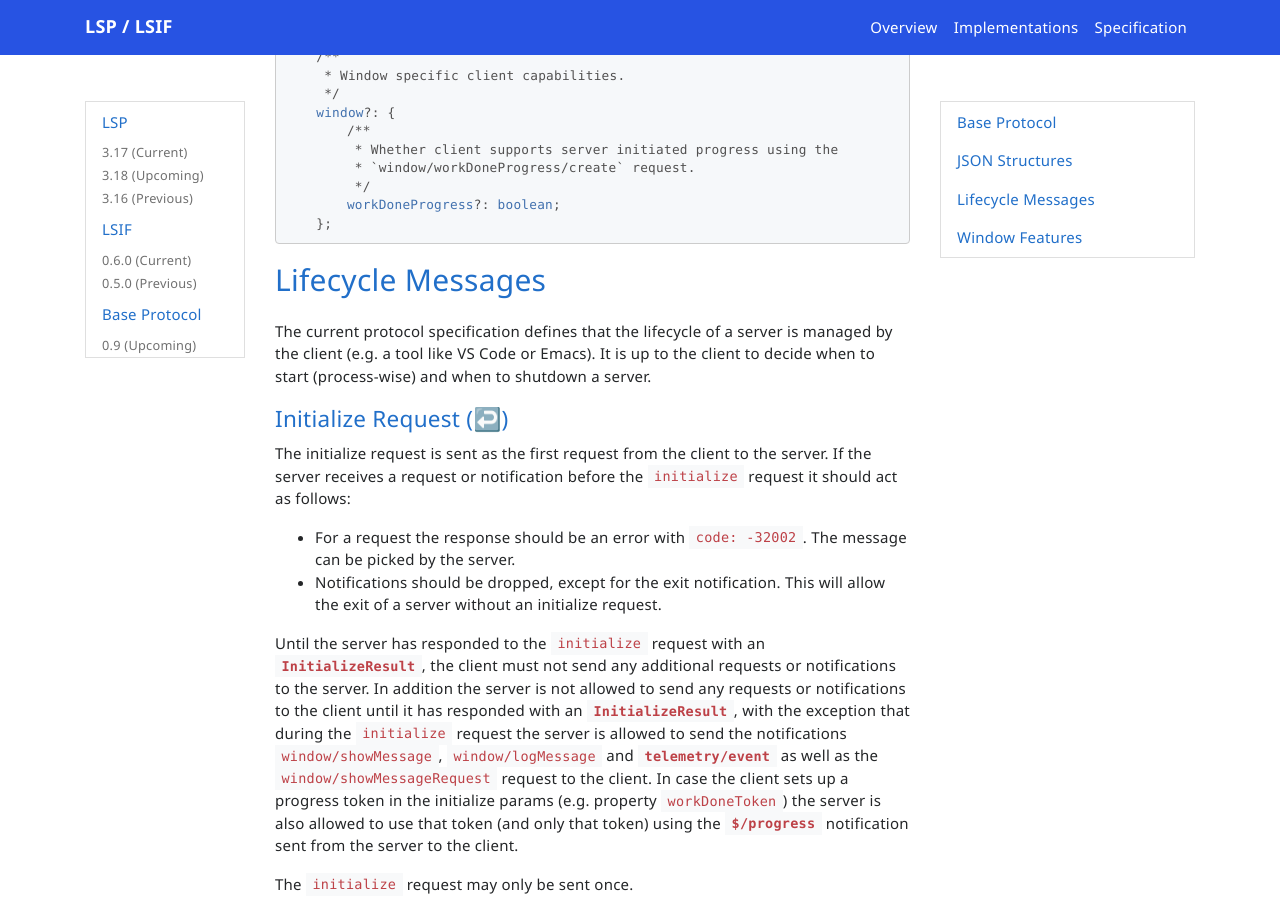
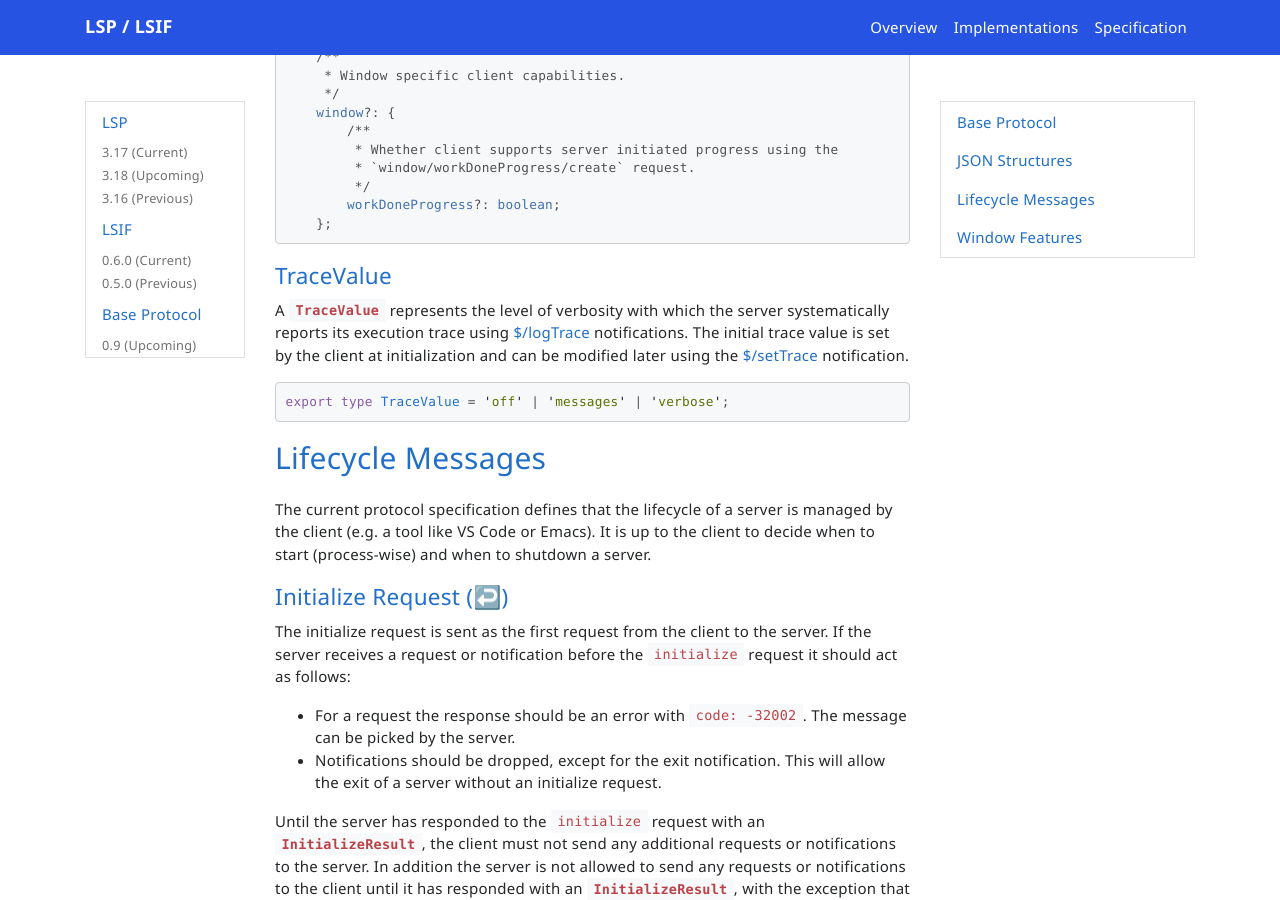
Before and after one commit to microsoft/language-server-protocol, a Jekyll site: the page built from _specifications/base/0.9/specification.md, in a window 1280 px wide and 900 px high, scrolled down 15179 px. Built offline with Jekyll 4.4.1, drawn with Linux system fonts in a browser that asks for light colours; nearby versions of some CDN libraries; emoji names are drawn with the system emoji font; comment, search, counter and statistics services are not loaded.

Commit message:
Move trace value to the base protocol

````diff
--- a/_data/base-0-9-toc.yml
+++ b/_data/base-0-9-toc.yml
@@ -37,6 +37,8 @@
       anchor: cancelRequest
     - title: Progress Support
       anchor: progress
+    - title: Trace Value
+      anchor: traceValue
   - title: Lifecycle Messages
     anchor: lifecycle
     children:
--- a/_specifications/base/0.9/specification.md
+++ b/_specifications/base/0.9/specification.md
@@ -662,6 +662,7 @@ To keep the protocol backwards compatible servers are only allowed to use `windo
 	};
 ```
 
+{% include types/traceValue.md %}
 
 ## <a href="#lifecycle" name="lifecycle" class="anchor"> Lifecycle Messages </a>
 
````
Also changed, not shown: _specifications/lsp/3.17/specification.md (+1 -1 lines), _specifications/lsp/3.18/specification.md (+1 -1 lines), _specifications/lsp/3.18/types/traceValue.md (deleted, +0 -8 lines), _includes/types/traceValue.md (renamed from _specifications/lsp/3.17/types/traceValue.md).
